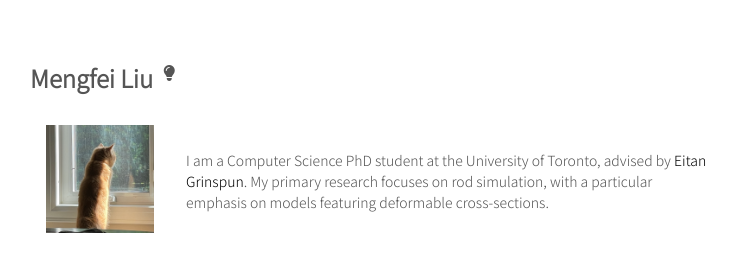
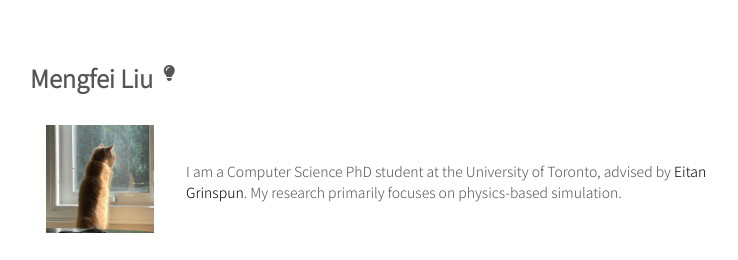
Before and after one commit to mengfeill/mengfeill.github.io, a plain HTML site: page index.html in a window 1280 px wide. Shown: the top 260 px of the page, without its empty margins (260-998 px from the left). Drawn offline with Linux system fonts and the light colour scheme; some icons are missing.

Commit message:
revised CV

```diff
--- a/index.html
+++ b/index.html
@@ -64,7 +64,7 @@
               <p>
                 I am a Computer Science PhD student at the University of Toronto, advised by <a href="https://www.dgp.toronto.edu/~eitan/">Eitan Grinspun</a>.
 
-                My primary research focuses on rod simulation, with a particular emphasis on models featuring deformable cross-sections.
+                 My research primarily focuses on physics-based simulation.
               </p>
 
               </div>
```
Also changed, not shown: 1 other file.
